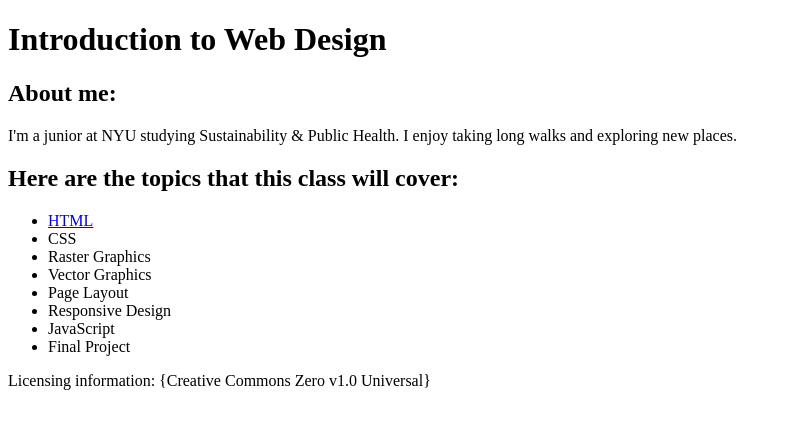
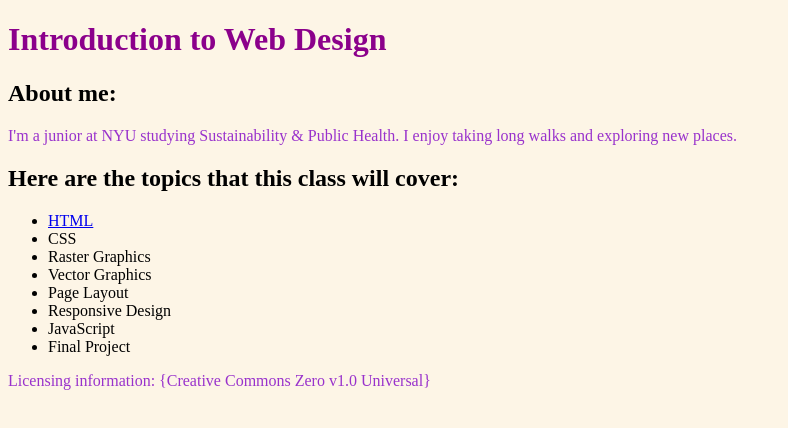
Before and after one commit to hp2597/WDCP, a plain HTML site: page index.html in a window 1280 px wide. Shown: the whole page, without its empty margins (0-788 px from the left). Drawn offline with Linux system fonts and the light colour scheme.

Commit message:
index.html

```diff
--- a/index.html
+++ b/index.html
@@ -3,6 +3,11 @@
   <head>
     <meta charset="utf-8">
     <title>Helen Park</title>
+    <style>
+      body {background-color: OldLace;}
+      h1   {color: DarkMagenta;}
+      p    {color: DarkOrchid;}
+    </style>
   </head>
   <body>
     <h1>Introduction to Web Design</h1>
```
